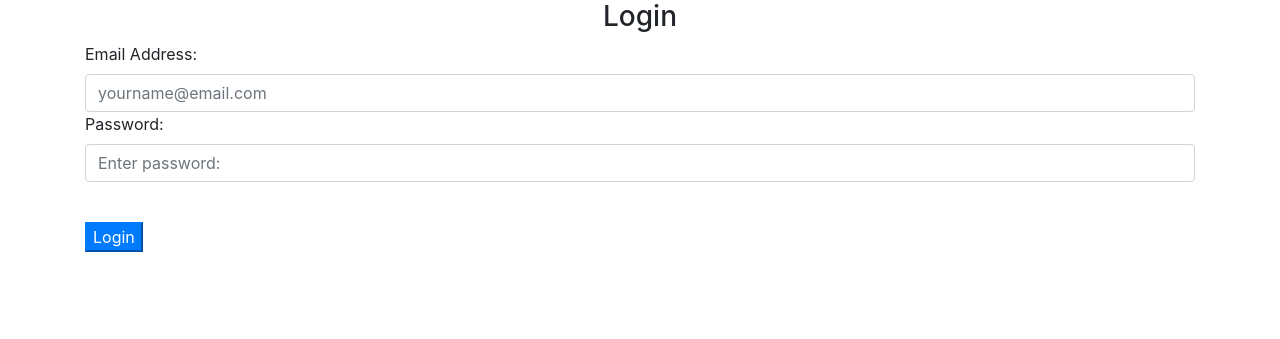
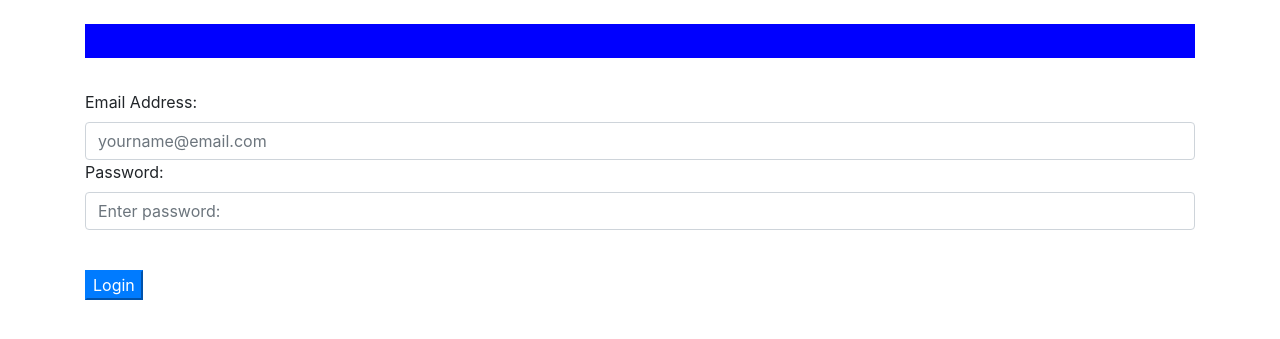
Before and after one commit to AdityaSri11/phoneBook, a Flask app: page /login in a window 1280 px wide. Shown: the part 56-395 px from the top of the page. Run offline with Flask 2, Linux system fonts and the light colour scheme; some libraries are stand-ins or nearby versions.

```diff
--- /dev/null
+++ b/website/static/login.css
@@ -0,0 +1,5 @@
+h3{
+    color: blue;
+    background-color: blue;
+    text-decoration: bold;
+}
--- a/website/templates/login.html
+++ b/website/templates/login.html
@@ -1,11 +1,14 @@
+<link rel="stylesheet" href="{{ url_for('static', filename='login.css') }}">
+
 {% extends "base.html" %}
 {% block title %}Login{% endblock %}}
 
 {% block content %}
 
 <form method="POST">
-    <h3 align="center">Login</h3>
-
+    <br>
+    <h3 align="center" style="color:blue; text-decoration: none;">Login</h3>
+    <br>
     <div class="form-group">
 
         <label for="email">Email Address:</label>
```
Also changed, not shown: website/database.db.
